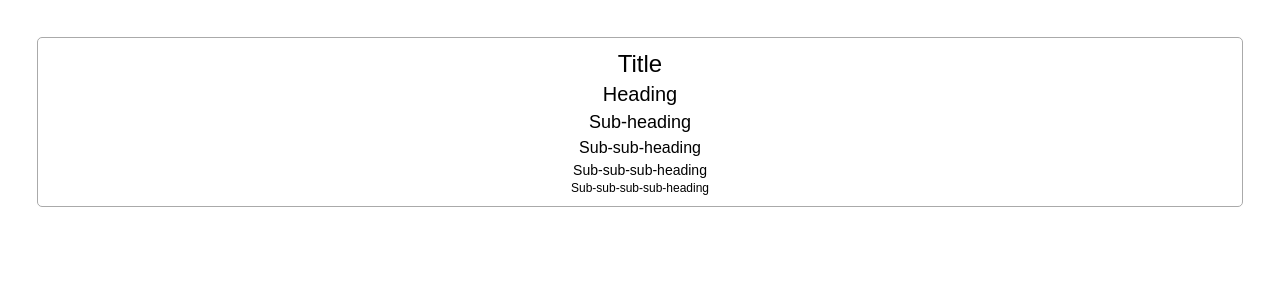
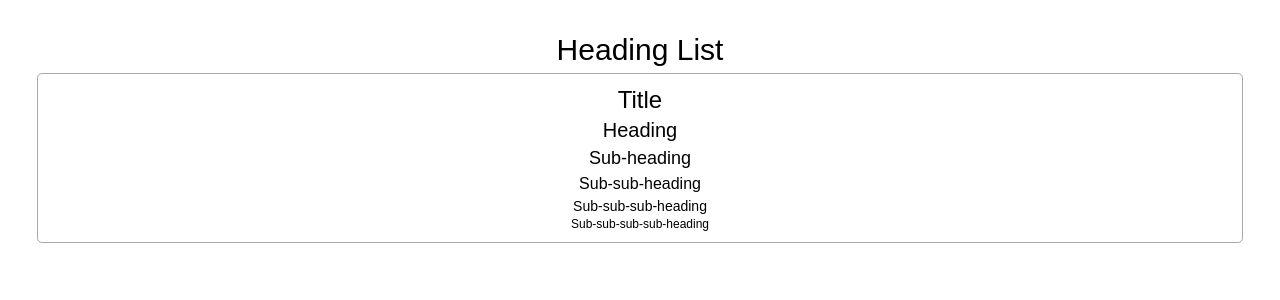
Before and after one commit to bolobob/ReactSampleList, a React (Vite) app: page /props_heading in a window 1280 px wide. Shown: the top 300 px of the page. Built offline with nearby package versions, Linux system fonts and the light colour scheme.

Commit message:
レイアウトコンポーネントを用意、featureでルーティング（実質はContentLayoutをラップしてるだけ）をexportするように修正

```diff
--- /dev/null
+++ b/src/components/Layout/ContentLayout.tsx
@@ -0,0 +1,19 @@
+import { ReactNode } from "react";
+import clsx from "clsx";
+
+export const ContentLayout = ({
+  children,
+  title,
+}: {
+  children: ReactNode;
+  title: string;
+}) => {
+  return (
+    <div className={clsx("container")}>
+      <div>
+        <h1 className={clsx("text-3xl")}>{title}</h1>
+      </div>
+      <div>{children}</div>
+    </div>
+  );
+};
--- /dev/null
+++ b/src/features/PropsHeading/index.tsx
@@ -0,0 +1 @@
+export * from "./routes/Headings";
--- /dev/null
+++ b/src/features/PropsHeading/routes/Headings.tsx
@@ -0,0 +1,10 @@
+import { ContentLayout } from "../../../components/Layout/ContentLayout";
+import HeadingList from "../components/HeadingList";
+
+export const Headings = () => {
+  return (
+    <ContentLayout title="Heading List">
+      <HeadingList />
+    </ContentLayout>
+  );
+};
--- a/src/routes/index.tsx
+++ b/src/routes/index.tsx
@@ -1,9 +1,9 @@
 import { useRoutes } from "react-router-dom";
-import HeadingList from "../features/PropsHeading/components/HeadingList";
+import { Headings } from "../features/PropsHeading";
 
 export const AppRoutes = () => {
   const element = useRoutes([
-    { path: "/props_heading", element: <HeadingList /> },
+    { path: "/props_heading", element: <Headings /> },
   ]);
 
   return <>{element}</>;
```
